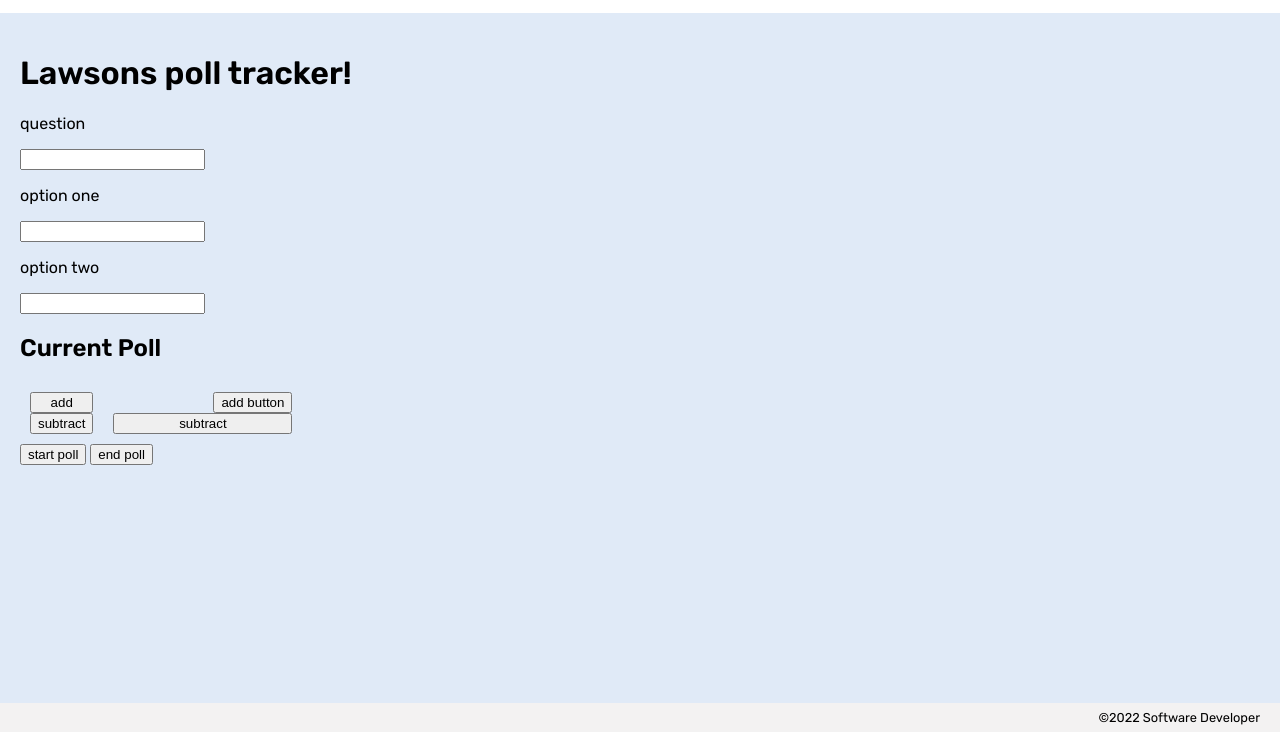
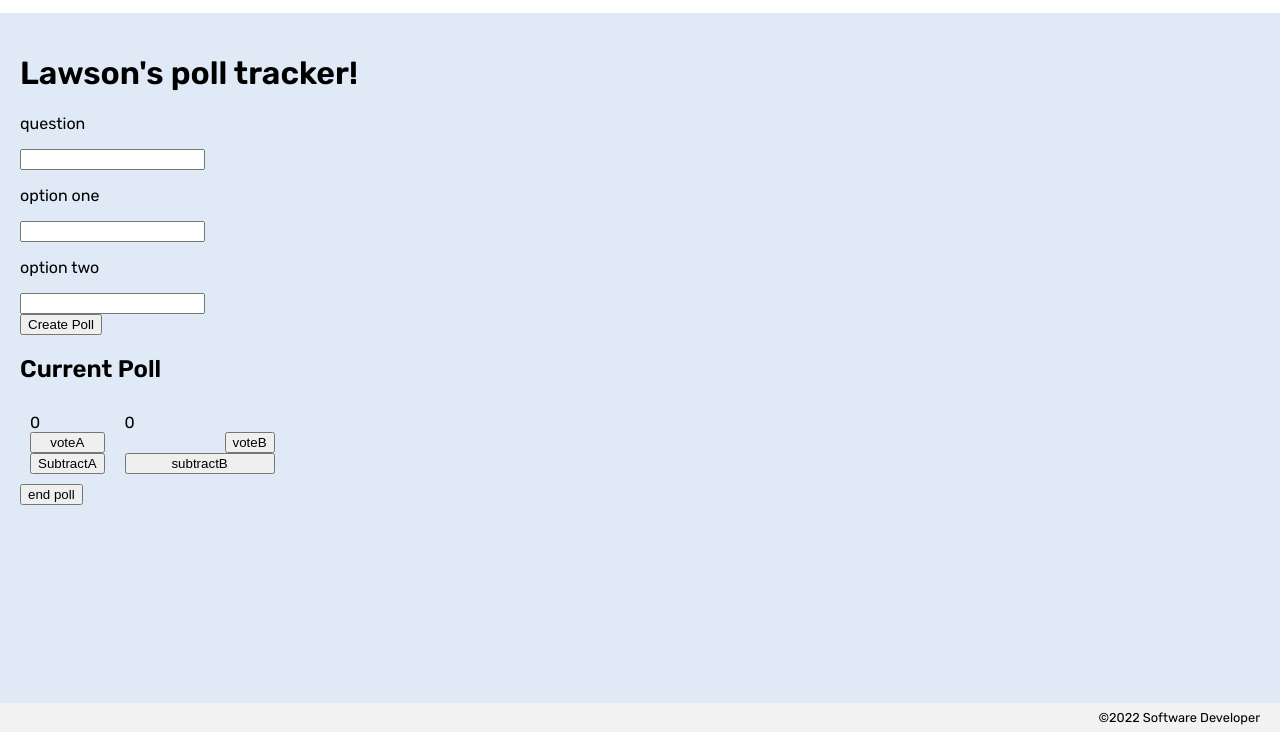
Before and after one commit to lawsonmcphetridge/from-scratch-poll-tracker, a plain HTML site: page index.html in a window 1280 px wide. Both pictures are taken after a click on the button "end poll". Shown: the part 68-800 px from the top of the page. Drawn offline with nearby package versions, Linux system fonts and the light colour scheme; no server answers.

Commit message:
made it so the supabase polls render into past polls

```diff
--- a/app.js
+++ b/app.js
@@ -1,15 +1,18 @@
 // import functions and grab DOM elements
+import { createPoll, getPolls } from './fetch-utils.js';
+import { renderPoll } from './render-utils.js';
+
+
 const gameForm = document.getElementById('user-questions');
-
-const currentPoll = document.getElementById('current-poll');
-const pastPoll = document.getElementById('past-poll');
 
 const questionAaddButton = document.getElementById('add-a');
 const questionAsubtractButton = document.getElementById('subtract-a');
 const questionBaddButton = document.getElementById('add-b');
 const questionBsubtractButton = document.getElementById('subtract-b');
+const votesTotalA = document.getElementById('votes-amount-a');
+const votesTotalB = document.getElementById('votes-amount-b');
 
-const startPollButton = document.getElementById('start-poll');
+
 const endPollButton = document.getElementById('end-poll');
 // let state
 
@@ -31,18 +34,22 @@ gameForm.addEventListener('submit', (e) => {
 
 questionAaddButton.addEventListener('click', () => {
     votesA++;
+    displayCurrentPoll();
 });
 
 questionAsubtractButton.addEventListener('click', () => {
     votesA--;
+    displayCurrentPoll();
 });
 
 questionBaddButton.addEventListener('click', () => {
     votesB++;
+    displayCurrentPoll();
 });
 
 questionBsubtractButton.addEventListener('click', () => {
     votesB--;
+    displayCurrentPoll();
 });
 
 endPollButton.addEventListener('click', async () => {
@@ -54,9 +61,15 @@ endPollButton.addEventListener('click', async () => {
         votesB: votesB,
     };
 
-
+    await createPoll(currentPoll);
+    question = '';
+    optionA = '';
+    optionB = '';
+    votesA = 0;
+    votesB = 0;
+    displayCurrentPoll();
+    displayPolls();
 });
-
 
 
 
@@ -69,9 +82,24 @@ function displayCurrentPoll() {
     optionAel.textContent = optionA;
     const optionBel = document.getElementById('option-b');
     optionBel.textContent = optionB;
-    questionAaddButton.textContent = votesA;
-    questionBaddButton.textContent = votesB;
+    votesTotalA.textContent = votesA;
+    votesTotalB.textContent = votesB;
 }
+
+
+
+async function displayPolls() {
+    const pollList = document.getElementById('past-poll');
+    pollList.textContent = '';
+    const polls = await getPolls();
+    for (let poll of polls) {
+        const div = renderPoll(poll);
+        pollList.append(div);
+    }
+}
+
+
+displayPolls();
 
 
 
--- a/fetch-utils.js
+++ b/fetch-utils.js
@@ -1,14 +1,14 @@
 const SUPABASE_URL = 'https://inscuvivqekepbbejenx.supabase.co';
 const SUPABASE_KEY = 'eyJhbGciOiJIUzI1NiIsInR5cCI6IkpXVCJ9.eyJpc3MiOiJzdXBhYmFzZSIsInJlZiI6Imluc2N1dml2cWVrZXBiYmVqZW54Iiwicm9sZSI6ImFub24iLCJpYXQiOjE2NTk2MzgyMjIsImV4cCI6MTk3NTIxNDIyMn0.mMud0-2r80_UKoUASXkpnvhHuiTGmN43rkaeKWa6nkQ';
 
-const client = supabase.createNewPoll(SUPABASE_URL, SUPABASE_KEY);
+const client = supabase.createClient(SUPABASE_URL, SUPABASE_KEY);
 
 
 
 export async function createPoll(data) {
     const response = await client.from('poll-list').insert(data);
     return response.data;
-};
+}
 
 export async function getPolls() {
     const response = await client.from('poll-list').select('*');
--- a/index.html
+++ b/index.html
@@ -13,6 +13,7 @@
     <link rel="stylesheet" href="/styles/reset.css" />
     <link rel="stylesheet" href="/styles/global.css" />
     <link href="https://fonts.googleapis.com/css2?family=Play:wght@700&display=swap" rel="stylesheet">
+    <script defer src="https://cdn.jsdelivr.net/npm/@supabase/supabase-js"></script>
     <title>Web App</title>
 </head>
 
@@ -23,7 +24,7 @@
     </header>
 
     <main>
-        <h1>Lawsons poll tracker!</h1>
+        <h1>Lawson's poll tracker!</h1>
         <form id="user-questions">
 
             <p>question</p>
@@ -33,7 +34,7 @@
             <p>option two</p>
             <input name="user-option-b">
             <br>
-
+<button>Create Poll</button>
 
         </form>
 
@@ -45,14 +46,16 @@
 
                 <div class="option">
                     <span id="option-a"></span>
-                    <button id="add-a">add</button>
-                    <button id="subtract-a">subtract</button>
+                    <div id="votes-amount-a"></div>
+                    <button id="add-a">voteA</button>
+                    <button id="subtract-a">SubtractA</button>
                 </div>
 
                 <div class="option">
                     <span id="option-b"></span>
-                    <button id="add-b">add button</button>
-                    <button id="subtract-b">subtract</button>
+                    <div id="votes-amount-b"></div>
+                    <button id="add-b">voteB</button>
+                    <button id="subtract-b">subtractB</button>
                 </div>
 
             </div>
@@ -60,7 +63,7 @@
         </section>
 
 
-        <button id="start-poll">start poll</button>
+
         <button id="end-poll">end poll</button>
 
         <section id="past-poll">
```
